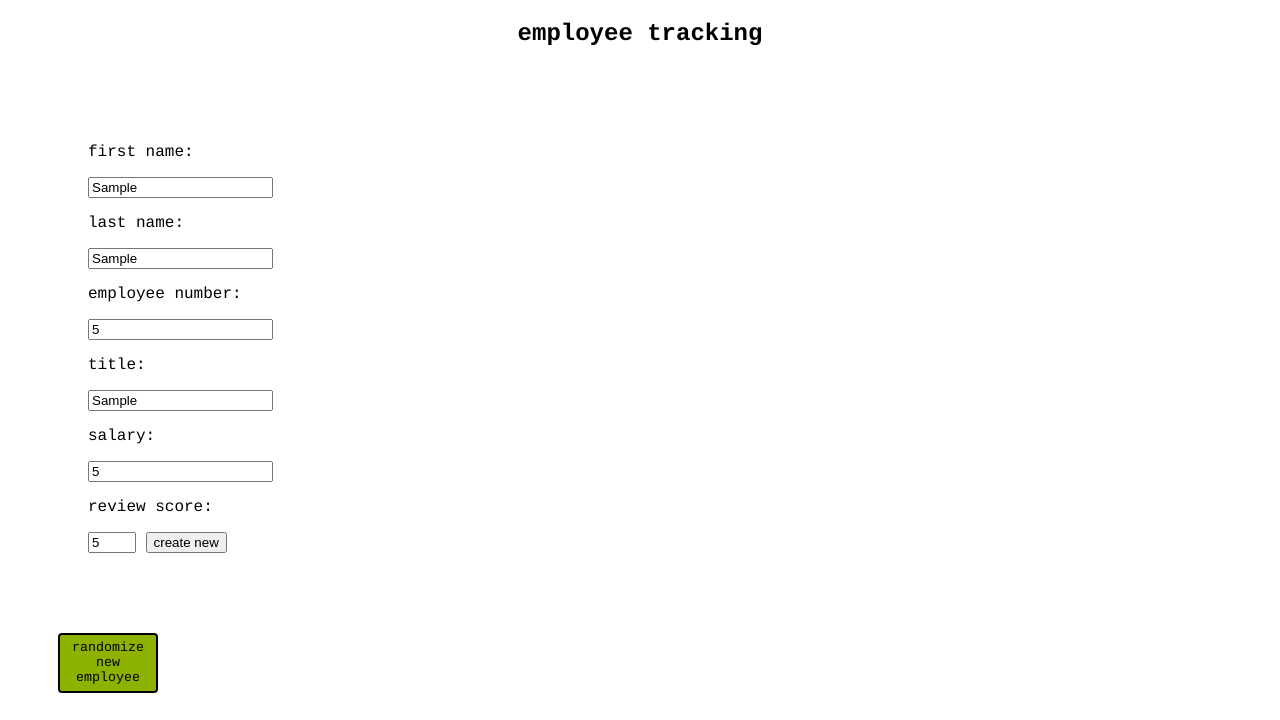
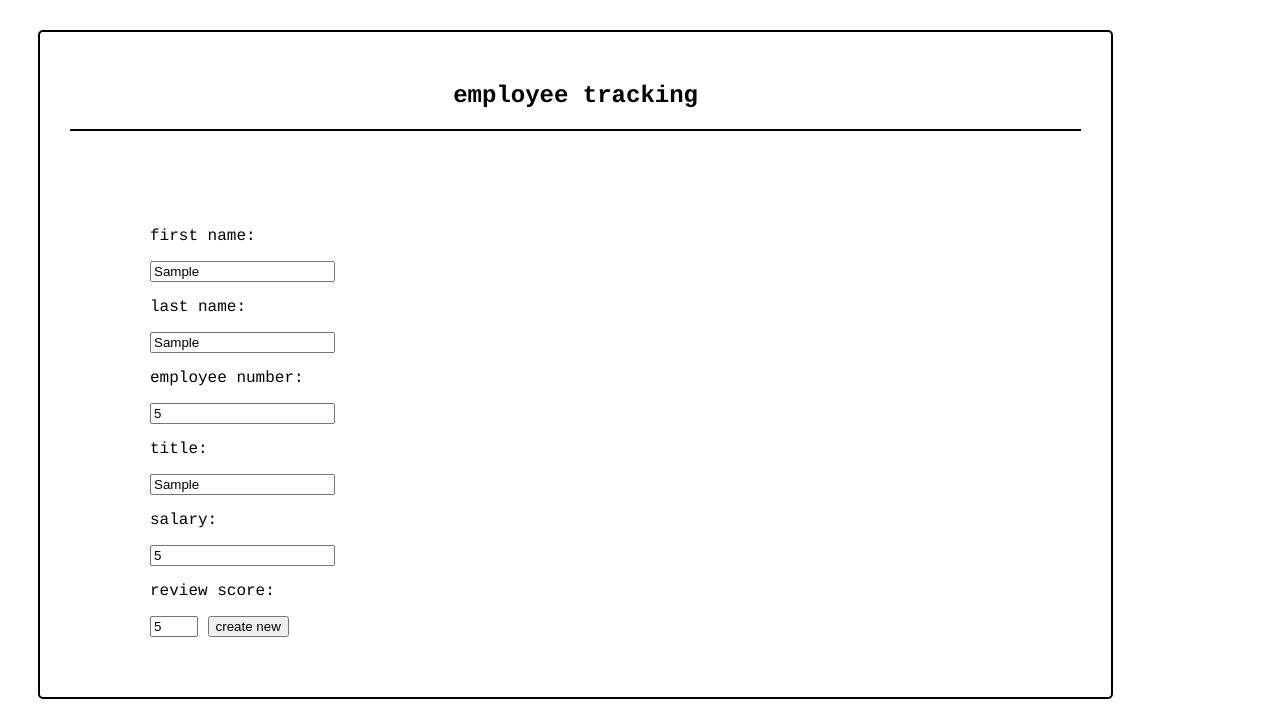
Before and after one commit to corinamarie/employee-roster-form, a plain HTML site: page index.html in a window 1280 px wide. Both pictures are taken after typing "Sample", "Sample", "5", "Sample", "5", "5" into the empty fields and a click on the input "create new". Shown: the top 720 px of the page. Drawn offline with nearby package versions, Linux system fonts and the light colour scheme.

Commit message:
fixed reviewScore indicator issue

```diff
--- a/app.js
+++ b/app.js
@@ -16,9 +16,7 @@ $(document).ready(function() {
 		//displays all data from form inputs
 		//remove buttons added to end of newobj's contents
 	var createNewObj = function(){
-		var i = 0;
 		$("body").append("<div class='newobj'><p>first name: " + employee.firstname + "</p><p>last name: " + employee.lastname + "</p><p> employee number: " + employee.employeenumber + "</p><p>title: " + employee.title + "</p><p>salary: " + employee.salary + "</p><p><span class='score var'>review score: " + employee.reviewscore + "</span><p><button class='removebutton'>remove</button></p></div>");
-		i++
 		reviewColorIndicator();
 	};
 
@@ -41,6 +39,9 @@ $(document).ready(function() {
 
 		createNewObj(employee);
 
+		//save new object to array - is this necessary?
+
+
 		//this is the remove button functionality:
 		$(".newobj").on('click', ".removebutton", function(){
 			this.closest("div").remove();
@@ -52,11 +53,11 @@ $(document).ready(function() {
 	function reviewColorIndicator (){
 		parseInt(employee.reviewscore);
 		if(employee.reviewscore <= 2) {
-			$("body").find(".newobj").addClass("low");
+			$(".var").last().addClass("low");
 		} else if (employee.reviewscore == 3) {
-			$("body").find(".newobj").addClass("med");
+			$(".var").last().addClass("med");
 		} else {
-			$("body").find(".newobj").addClass("high");
+			$(".var").last().addClass("high");
 		}
 	}
 //$(this).find(".score").addClass("low var")
--- a/index.html
+++ b/index.html
@@ -10,6 +10,7 @@
 	</head>
 	<body>
 
+		<div id="formArea">
 		<h2>employee tracking</h2>
 			<form id="employeeForm">
 				<p>first name:</p>
@@ -26,6 +27,7 @@
 				<input type="number" name="reviewscore" min="1" max="5" placeholder="0">
 				<input type="submit" value="create new" id="submitbutton">
 			</form>
+		</div>
 
 		<button id="emplRandomizer">randomize new employee</button>
 
--- a/style.css
+++ b/style.css
@@ -12,6 +12,8 @@ button {
 
 h2 {
 	text-align: center;
+	border-bottom: 2px solid black;
+	padding-bottom: 20px;
 }
 
 .var {
@@ -39,13 +41,22 @@ h2 {
 .newobj {
 	background-color: #6E4E7F;
 	text-align: left;
-	width: 400px;
+	width: 80%;
 	display: block;
 	margin: 30px;
 	padding-top: 30px;
 	padding: 30px;
 	border: 2px solid black;
 	border-radius: 5px;
+}
+
+#formArea {
+	margin: 30px;
+	padding-top: 30px;
+	padding: 30px;
+	border: 2px solid black;
+	border-radius: 5px;
+	width: 80%;
 }
 
 .removebutton {
```
